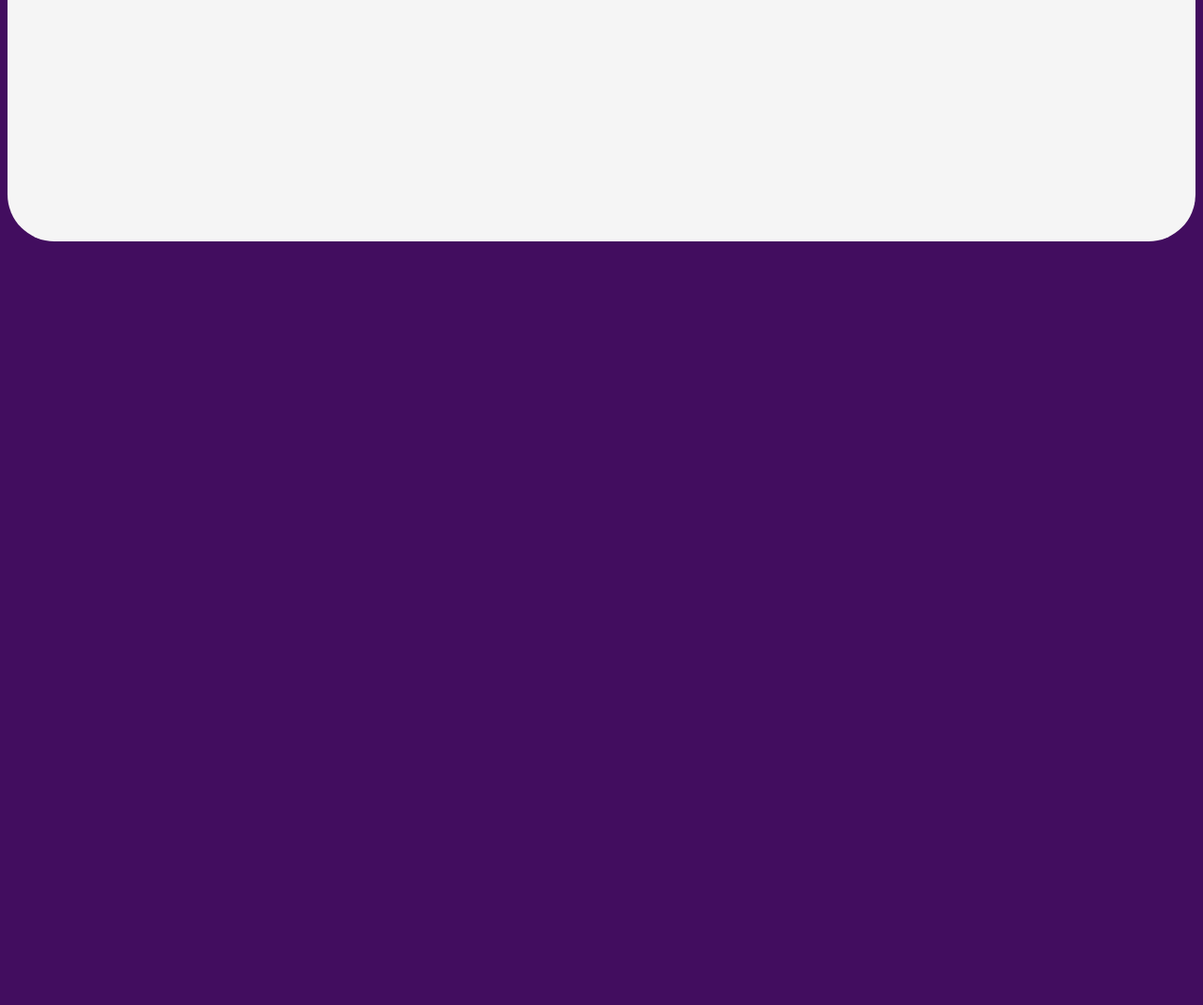
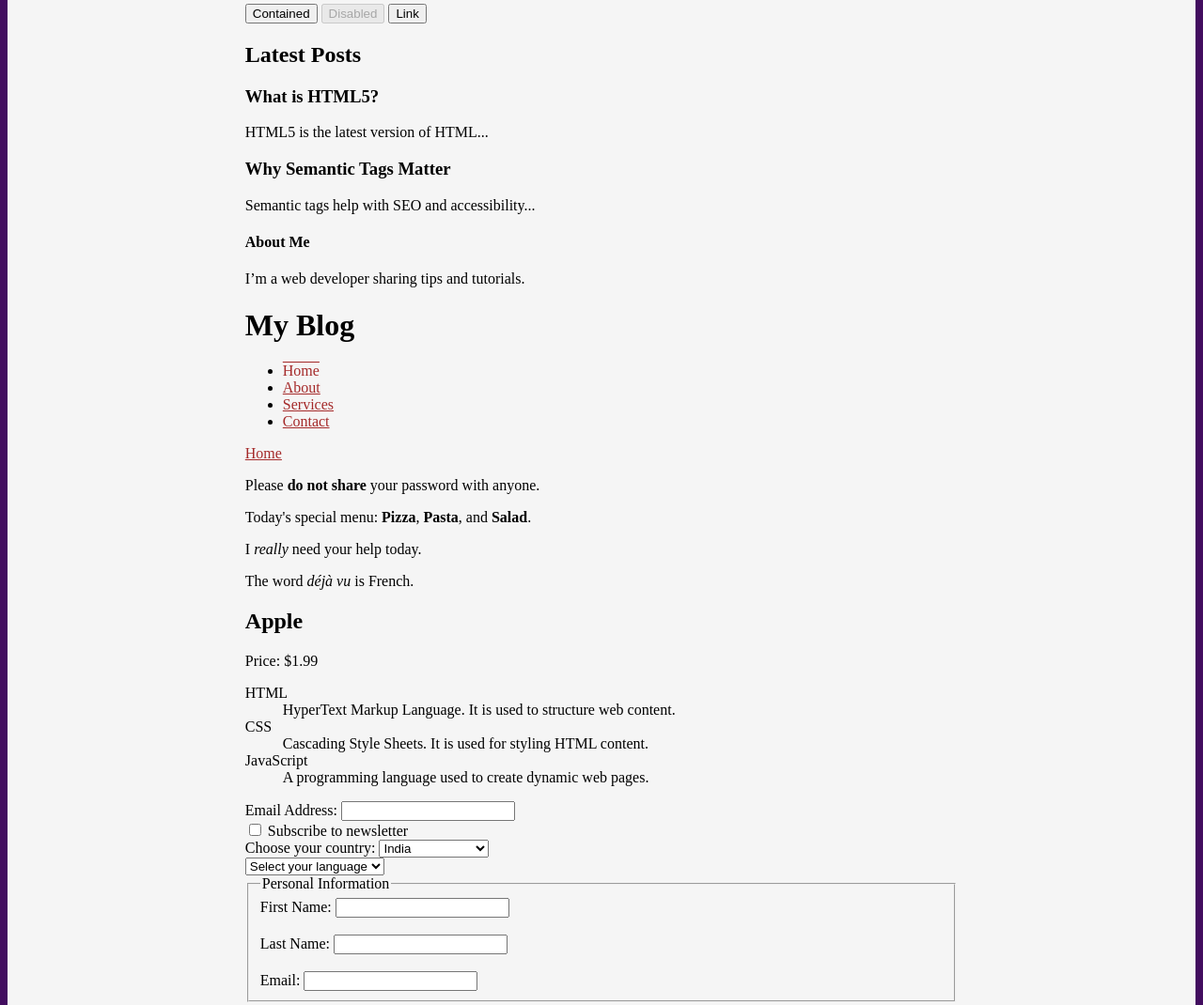
Before and after one commit to YogaPrakashA/BasicJavaScript, a plain HTML site: page BasicJavaScript/HTML&CSS/static.htm in a window 1280 px wide. Shown: the part 257-1327 px from the top of the page at 94% size. Before the commit the page ends 800 px from the top, so only its background shows below. Drawn offline with Linux system fonts and the light colour scheme.

Commit message:
modified files

```diff
--- a/BasicJavaScript/HTML&CSS/static.css
+++ b/BasicJavaScript/HTML&CSS/static.css
@@ -11,6 +11,18 @@ body{
     border: 1px black;
 }
 
-.l-lable1{
+a[href^="/"] {
+  color: brown
+}
 
+a[href*="login"] {
+  text-decoration: overline;
 }
+
+input[required] {
+  border-left: 4px solid red;
+}
+
+input:focus {
+  border-color: blue;
+}
--- a/BasicJavaScript/HTML&CSS/static.htm
+++ b/BasicJavaScript/HTML&CSS/static.htm
@@ -6,9 +6,105 @@
         <link rel="stylesheet" href="static.css">
     </head>
     <body>
+
         <div class="div-class">
 
+            <Button variant="contained">Contained</Button>
+<Button variant="contained" disabled>
+  Disabled
+</Button>
+<Button variant="contained" href="#contained-buttons">
+  Link
+</Button>
+             <main>
+    <section>
+      <h2>Latest Posts</h2>
+      <article>
+        <h3>What is HTML5?</h3>
+        <p>HTML5 is the latest version of HTML...</p>
+      </article>
+
+      <article>
+        <h3>Why Semantic Tags Matter</h3>
+        <p>Semantic tags help with SEO and accessibility...</p>
+      </article>
+    </section>
+
+    <aside>
+      <h4>About Me</h4>
+      <p>I’m a web developer sharing tips and tutorials.</p>
+    </aside>
+  </main>
+            <header>
+    <h1>My Blog</h1>
+
+  </header>
+            <nav>
+  <ul>
+    <li><a href="/login">Home</a></li>
+    <li><a href="/about">About</a></li>
+    <li><a href="/services">Services</a></li>
+    <li><a href="/contact">Contact</a></li>
+  </ul>
+</nav>
+            <a href="/"><span class="home-label">Home</span></a>
+            <p>Please <strong>do not share</strong> your password with anyone.</p>
+            <p>Today's special menu: <b>Pizza</b>, <b>Pasta</b>, and <b>Salad</b>.</p>
+            <p>I <em>really</em> need your help today.</p>
+            <p>The word <i>déjà vu</i> is French.</p>
+            <div class="product">
+                 <h2>Apple</h2>
+            <p>Price: <span class="price">$1.99</span></p>
+</div>
+<dl>
+  <dt>HTML</dt>
+  <dd>HyperText Markup Language. It is used to structure web content.</dd>
+
+  <dt>CSS</dt>
+  <dd>Cascading Style Sheets. It is used for styling HTML content.</dd>
+
+  <dt>JavaScript</dt>
+  <dd>A programming language used to create dynamic web pages.</dd>
+</dl>
+
+<form>
+  <label for="email">Email Address:</label>
+  <input type="email" id="email" name="email">
+</form>
+<form>
+  <input type="checkbox" id="subscribe" name="subscribe">
+  <label for="subscribe">Subscribe to newsletter</label>
+</form>
+<form>
+  <label for="country">Choose your country:</label>
+  <select id="country" name="country">
+    <option value="in">India</option>
+    <option value="us">United States</option>
+    <option value="uk">United Kingdom</option>
+    <option value="ca">Canada</option>
+  </select>
+</form>
+<select name="language">
+  <option disabled selected>Select your language</option>
+  <option value="en">English</option>
+  <option value="ta">Tamil</option>
+  <option value="hi">Hindi</option>
+</select>
+<fieldset>
+    <legend>Personal Information</legend>
+
+    <label for="fname">First Name:</label>
+    <input type="text" id="fname" name="fname"><br><br>
+
+    <label for="lname">Last Name:</label>
+    <input type="text" id="lname" name="lname"><br><br>
+
+    <label for="email">Email:</label>
+    <input type="email" id="email" name="email">
+  </fieldset>
         </div>
+
+
 
     </body>
 </html>
--- a/BasicJavaScript/todoJs.js
+++ /dev/null
@@ -1,5 +0,0 @@
-var fruits= ["Apple","Orange","Banana","graphs"]
-
-for(count=0;count<fruits.length;count++){
-    console.log("Fruit : "+fruits[count++])
-}
```
Also changed, not shown: BasicJavaScript/StaticWebPage.html (deleted, +0 -19 lines), BasicJavaScript/StyleWithCSS.html (+1 -1 lines), BasicJavaScript/demo.js (deleted, +0 -20 lines), BasicJavaScript/forLoop.js (+12 -0 lines), BasicJavaScript/methodCalling.js (added, +47 -0 lines), BasicJavaScript/practice1.js (deleted, +0 -7 lines), BasicJavaScript/practice2.js (deleted, +0 -8 lines), BasicJavaScript/genanrateRandomValue.js (renamed from BasicJavaScript/Random.js), BasicJavaScript/numberGueshingGame.html (renamed from BasicJavaScript/SimpleProject.html).
